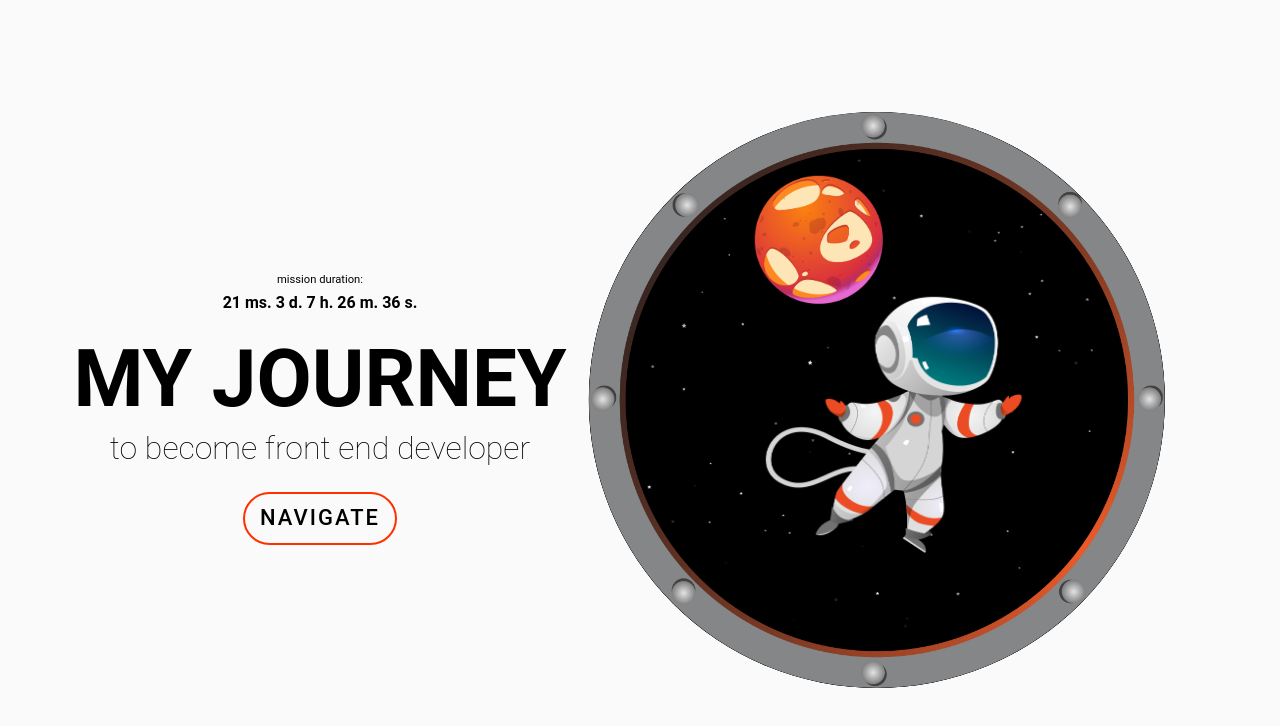
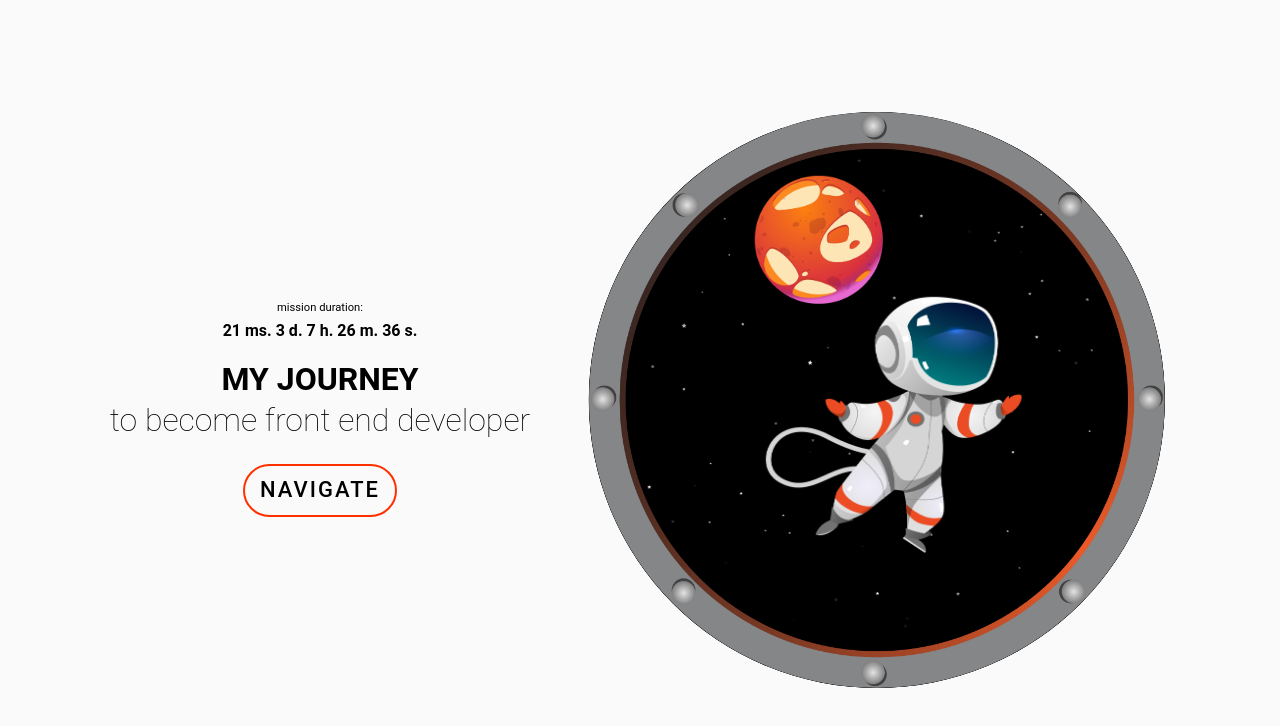
Before and after one commit to dsgnow/portfolio, a React (Create React App) app in the folder astroportfolio/: page /welcome in a window 1280 px wide. Shown: the top 726 px of the page. Built offline with nearby package versions, Linux system fonts and the light colour scheme.

Commit message:
fix text when switch to space

```diff
--- a/astroportfolio/src/pages/Welcome/Welcome.js
+++ b/astroportfolio/src/pages/Welcome/Welcome.js
@@ -13,11 +13,13 @@
   font-weight: bold;
   white-space: nowrap;
   font-size: 3rem;
-  // color: ${(inSpace) => (inSpace ? 'white' : 'black')};
+  &.white {
+    color: white !important;
+  }
   @media (orientation: landscape) {
     font-size: 2rem;
   }
-  ${({ theme }) => `
+  ${({ theme }) => `s
    ${theme.breakpoints.up('sm')} {
     margin: 60px 0;
     ${theme.breakpoints.up('lg')} {
@@ -25,7 +27,11 @@
    `}
 `
 
-const StyledTypography = styled(Typography)``
+const StyledTypography = styled(Typography)`
+  &.white {
+    color: white !important;
+  }
+`
 
 const StyledStarTheme = styled.div`
   left: 0;
@@ -169,6 +175,7 @@
 
   const changeTheme = () => {
     setInSpace(!inSpace)
+    console.log(inSpace)
   }
 
   useEffect(() => {
@@ -224,6 +231,7 @@
         <WrapTexts>
           <Box sx={{ mt: 4 }}>
             <StyledTypography
+              className={inSpace ? 'white' : 'black'}
               style={{
                 opacity: 0,
                 animation: 'changeOpacity 1s ease-in-out 1 forwards',
@@ -233,6 +241,7 @@
               mission duration:
             </StyledTypography>
             <StyledTypography
+              className={inSpace ? 'white' : 'black'}
               style={{
                 opacity: 0,
                 animation: 'changeOpacity 1s ease-in-out 1 forwards',
@@ -244,6 +253,7 @@
           </Box>
           <Box sx={{ m: 2 }}>
             <StyledTitleTypography
+              className={inSpace ? 'white' : 'black'}
               style={{
                 opacity: 0,
                 animation: 'changeOpacity 1s ease-in-out 1 forwards',
@@ -253,6 +263,7 @@
               MY JOURNEY
             </StyledTitleTypography>
             <StyledTypography
+              className={inSpace ? 'white' : 'black'}
               style={{
                 opacity: 0,
                 animation: 'changeOpacity 1s ease-in-out 1 forwards',
```
